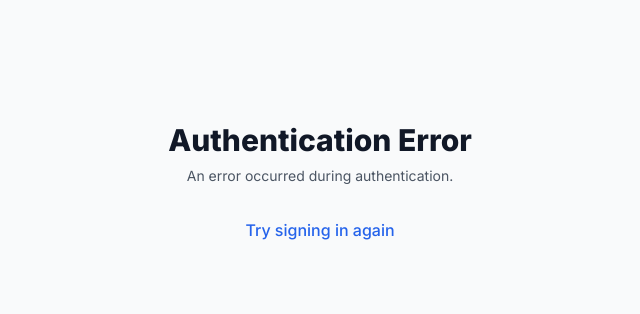
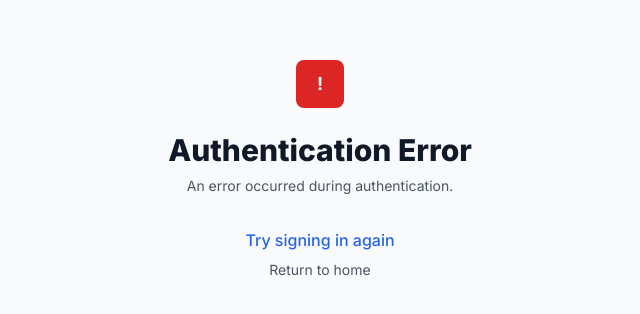
Before and after one commit to DevCodeRift/orbistechv3, a Next.js app: page /auth/error in a window 1280 px wide. Shown: the part 230-544 px from the top of the page, without its empty margins (320-960 px from the left). Built offline with nearby package versions, Linux system fonts and the light colour scheme.

Commit message:
Add detailed auth error page with Discord OAuth troubleshooting
🤖 Generated with [Claude Code](https://claude.ai/code)

Co-Authored-By: Claude <noreply@anthropic.com>

```diff
--- /dev/null
+++ b/app/(main)/auth/error/page.tsx
@@ -0,0 +1,109 @@
+'use client';
+
+import { useSearchParams } from 'next/navigation';
+import Link from 'next/link';
+import { Suspense } from 'react';
+
+function ErrorContent() {
+  const searchParams = useSearchParams();
+  const error = searchParams.get('error');
+
+  const getErrorMessage = (error: string | null) => {
+    switch (error) {
+      case 'Configuration':
+        return 'There is a problem with the server configuration.';
+      case 'AccessDenied':
+        return 'Access denied. You do not have permission to sign in.';
+      case 'Verification':
+        return 'The verification token has expired or has already been used.';
+      case 'OAuthSignin':
+        return 'Error in constructing an authorization URL.';
+      case 'OAuthCallback':
+        return 'Error in handling the response from an OAuth provider.';
+      case 'OAuthCreateAccount':
+        return 'Could not create OAuth provider user in the database.';
+      case 'EmailCreateAccount':
+        return 'Could not create email provider user in the database.';
+      case 'Callback':
+        return 'Error in the OAuth callback handler route.';
+      case 'OAuthAccountNotLinked':
+        return 'Another account with the same email address already exists.';
+      case 'EmailSignin':
+        return 'Sending the email with the verification token failed.';
+      case 'CredentialsSignin':
+        return 'Sign in was not successful. Check that the details you provided are correct.';
+      case 'SessionRequired':
+        return 'You must be signed in to view this page.';
+      case 'discord':
+        return 'Discord OAuth configuration error. Please check that the Discord application is properly configured with the correct redirect URI.';
+      case 'Default':
+      default:
+        return 'An error occurred during authentication.';
+    }
+  };
+
+  return (
+    <div className="min-h-screen flex items-center justify-center bg-gray-50">
+      <div className="max-w-md w-full space-y-8">
+        <div>
+          <div className="mx-auto h-12 w-12 text-center">
+            <div className="h-12 w-12 bg-red-600 rounded-lg flex items-center justify-center">
+              <span className="text-white font-bold text-lg">!</span>
+            </div>
+          </div>
+          <h2 className="mt-6 text-center text-3xl font-extrabold text-gray-900">
+            Authentication Error
+          </h2>
+          <p className="mt-2 text-center text-sm text-gray-600">
+            {getErrorMessage(error)}
+          </p>
+          {error && (
+            <p className="mt-2 text-center text-xs text-gray-400">
+              Error code: {error}
+            </p>
+          )}
+          {error === 'discord' && (
+            <div className="mt-4 p-4 bg-yellow-50 border border-yellow-200 rounded">
+              <p className="text-sm text-yellow-800">
+                <strong>Possible causes:</strong>
+              </p>
+              <ul className="text-xs text-yellow-700 mt-2 list-disc list-inside">
+                <li>Discord application redirect URI not set to: https://www.orbistech.dev/api/auth/callback/discord</li>
+                <li>Discord application client ID or secret incorrect</li>
+                <li>Discord application not configured for public OAuth</li>
+              </ul>
+            </div>
+          )}
+        </div>
+        <div className="text-center space-y-2">
+          <Link
+            href="/login"
+            className="block font-medium text-blue-600 hover:text-blue-500"
+          >
+            Try signing in again
+          </Link>
+          <Link
+            href="/"
+            className="block text-sm text-gray-600 hover:text-gray-500"
+          >
+            Return to home
+          </Link>
+        </div>
+      </div>
+    </div>
+  );
+}
+
+export default function AuthErrorPage() {
+  return (
+    <Suspense fallback={
+      <div className="min-h-screen flex items-center justify-center bg-gray-50">
+        <div className="text-center">
+          <h2 className="text-3xl font-extrabold text-gray-900">Loading...</h2>
+        </div>
+      </div>
+    }>
+      <ErrorContent />
+    </Suspense>
+  );
+}
```
